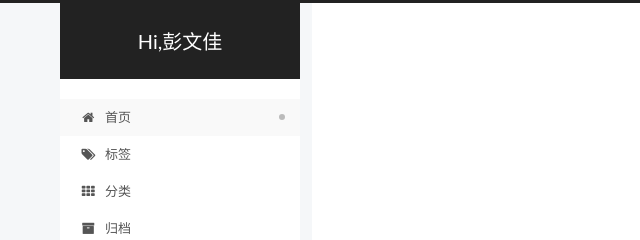
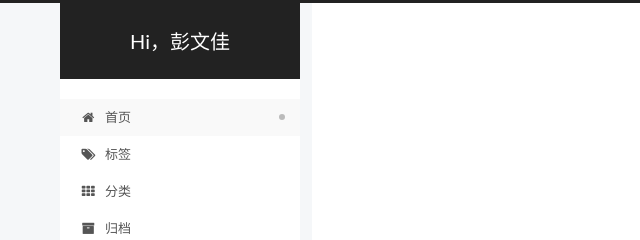
Before and after one commit to brightestPeng/brightestPeng.github.io, a plain HTML site: page index.html in a window 1280 px wide. Shown: the top 240 px of the page, 0-640 px from the left. Drawn offline with Linux system fonts and the light colour scheme.

Commit message:
Site updated: 2019-06-05 18:32:23

```diff
--- a/css/main.css
+++ b/css/main.css
@@ -1764,7 +1764,7 @@ pre .javascript .function {
   width: 4px;
   height: 4px;
   border-radius: 50%;
-  background: #ffa800;
+  background: #ff7d55;
 }
 .feed-link,
 .chat {
--- a/index.html
+++ b/index.html
@@ -97,12 +97,12 @@
 
 
   <meta property="og:type" content="website">
-<meta property="og:title" content="Hi,彭文佳">
+<meta property="og:title" content="Hi，彭文佳">
 <meta property="og:url" content="http://yoursite.com/index.html">
-<meta property="og:site_name" content="Hi,彭文佳">
+<meta property="og:site_name" content="Hi，彭文佳">
 <meta property="og:locale" content="zh-CN">
 <meta name="twitter:card" content="summary">
-<meta name="twitter:title" content="Hi,彭文佳">
+<meta name="twitter:title" content="Hi，彭文佳">
 
 
 
@@ -120,7 +120,7 @@
   };
 </script>
 
-  <title>Hi,彭文佳</title>
+  <title>Hi，彭文佳</title>
 
 
 
@@ -180,7 +180,7 @@
     <div class="custom-logo-site-title">
       <a href="/" class="brand" rel="start">
         <span class="logo-line-before"><i></i></span>
-        <span class="site-title">Hi,彭文佳</span>
+        <span class="site-title">Hi，彭文佳</span>
         <span class="logo-line-after"><i></i></span>
       </a>
     </div>
@@ -329,7 +329,7 @@
     </span>
 
     <span hidden itemprop="publisher" itemscope itemtype="http://schema.org/Organization">
-      <meta itemprop="name" content="Hi,彭文佳">
+      <meta itemprop="name" content="Hi，彭文佳">
     </span>
 
 
@@ -471,7 +471,7 @@
     </span>
 
     <span hidden itemprop="publisher" itemscope itemtype="http://schema.org/Organization">
-      <meta itemprop="name" content="Hi,彭文佳">
+      <meta itemprop="name" content="Hi，彭文佳">
     </span>
 
 
```
Also changed, not shown: 2019/06/05/hello-world/index.html (+4 -4 lines), 2019/06/05/test/index.html (+4 -4 lines), archives/2019/06/index.html (+5 -5 lines), archives/2019/index.html (+5 -5 lines), archives/index.html (+5 -5 lines), tags/index.html (+3 -3 lines).
